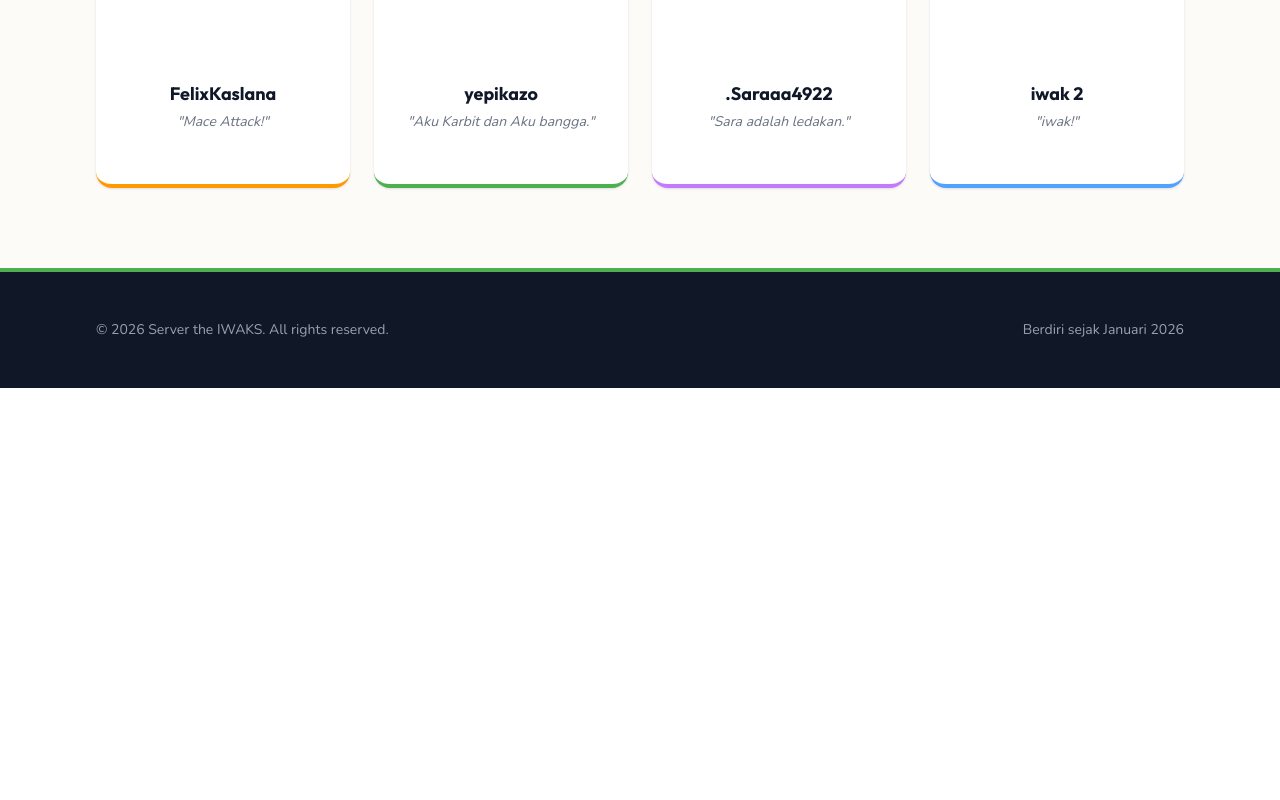
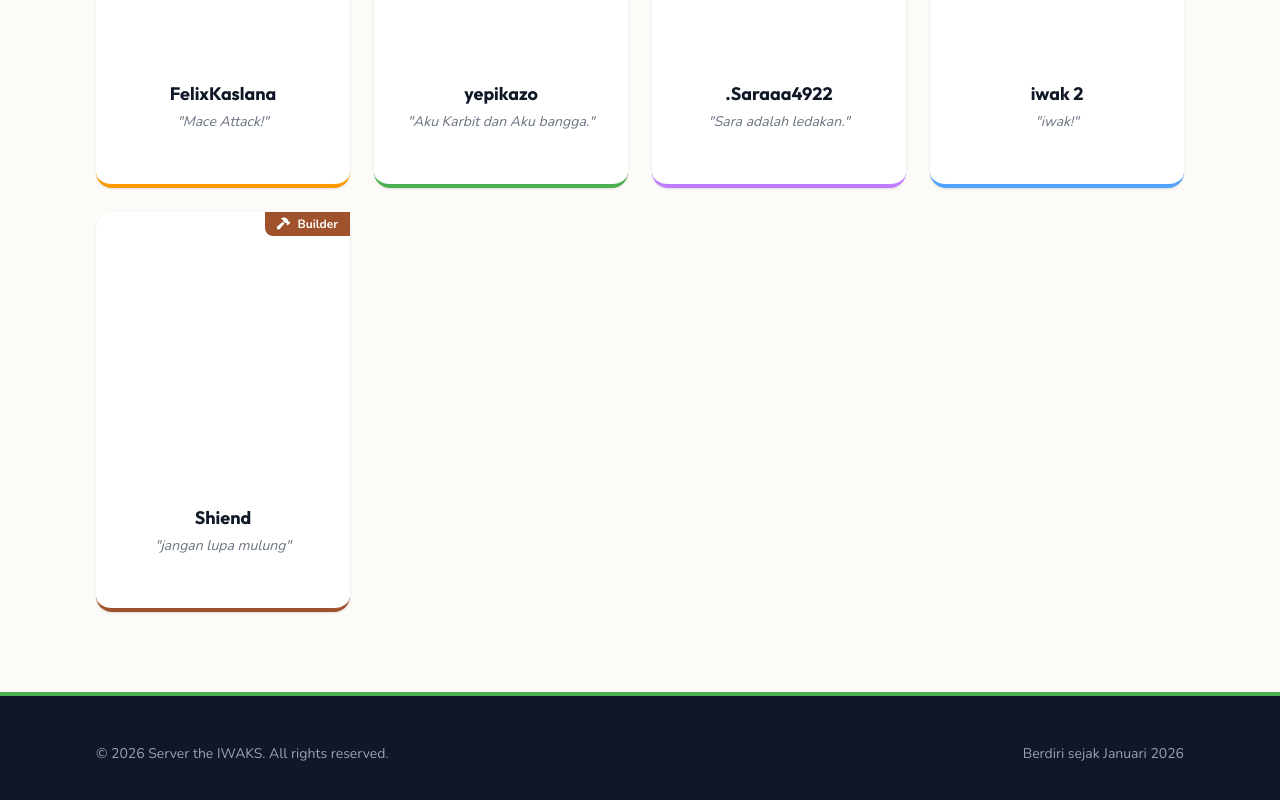
Before and after one commit to MFadhlan-Iwaks/ServerTheIwaks, a Next.js app: page / in a window 1280 px wide. Shown: the part 1903-2703 px from the top of the page. Before the commit the page ends 2291 px from the top, so only its background shows below. Built offline with nearby package versions, Linux system fonts and the light colour scheme.

Commit message:
update member

```diff
--- a/data/members.js
+++ b/data/members.js
@@ -46,5 +46,17 @@ export const membersData = [
     joinDate: "Februari 2024",
     favoriteBlock: "Sponge",
     description: "Saudara seperjuangan iwak 1. Ahli dalam membuat kolam buatan dan mencari harta karun di bawah air."
-  }
+  },
+  {
+    id: 5,
+    name: "Shiend",
+    skinPath: "/images/novaskin.png",
+    role: "Builder",
+    quote: "jangan lupa mulung",
+    colorTheme: { border: "border-mc-wood", badge: "bg-mc-wood" },
+    roleIcon: "fa-solid fa-hammer",
+    joinDate: "Februari 2026",
+    favoriteBlock: "Axe",
+    description: "Trialblazer yang ketinggalan kereta."
+  },
 ];
```
Also changed, not shown: public/images/novaskin.png (added).
